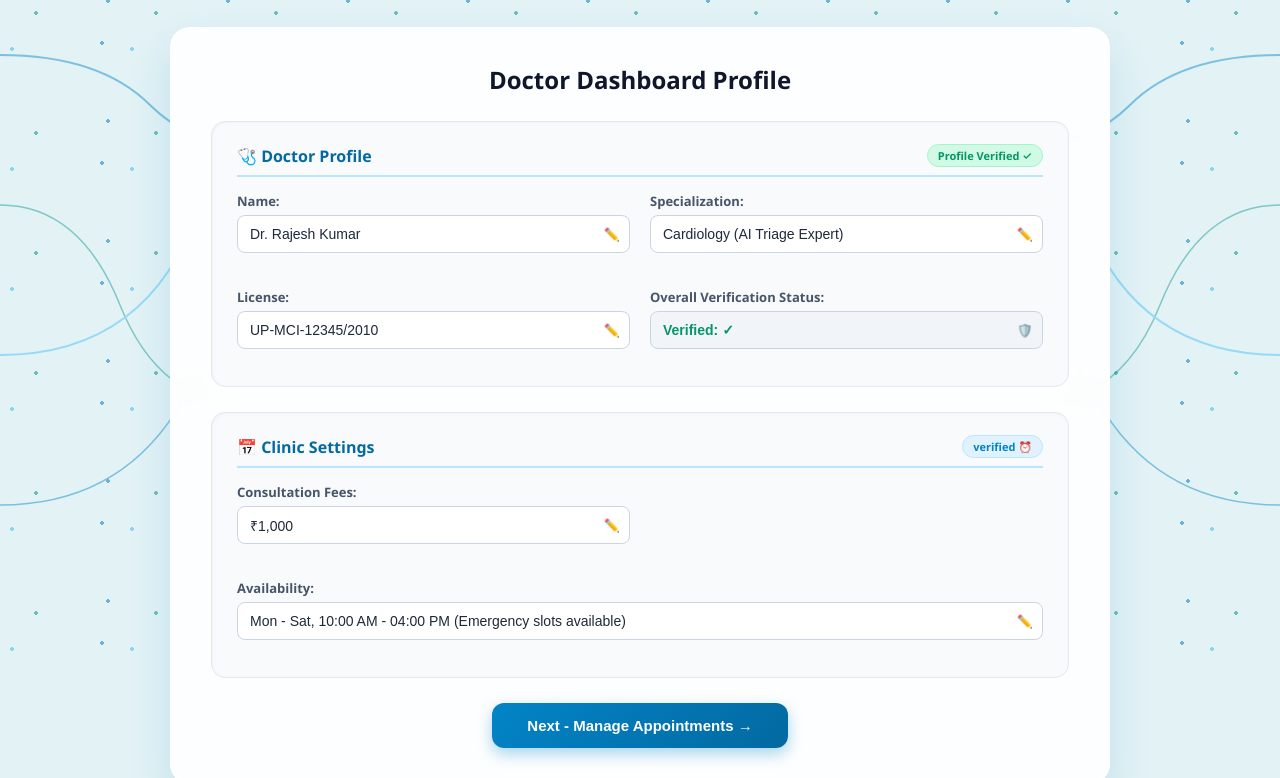
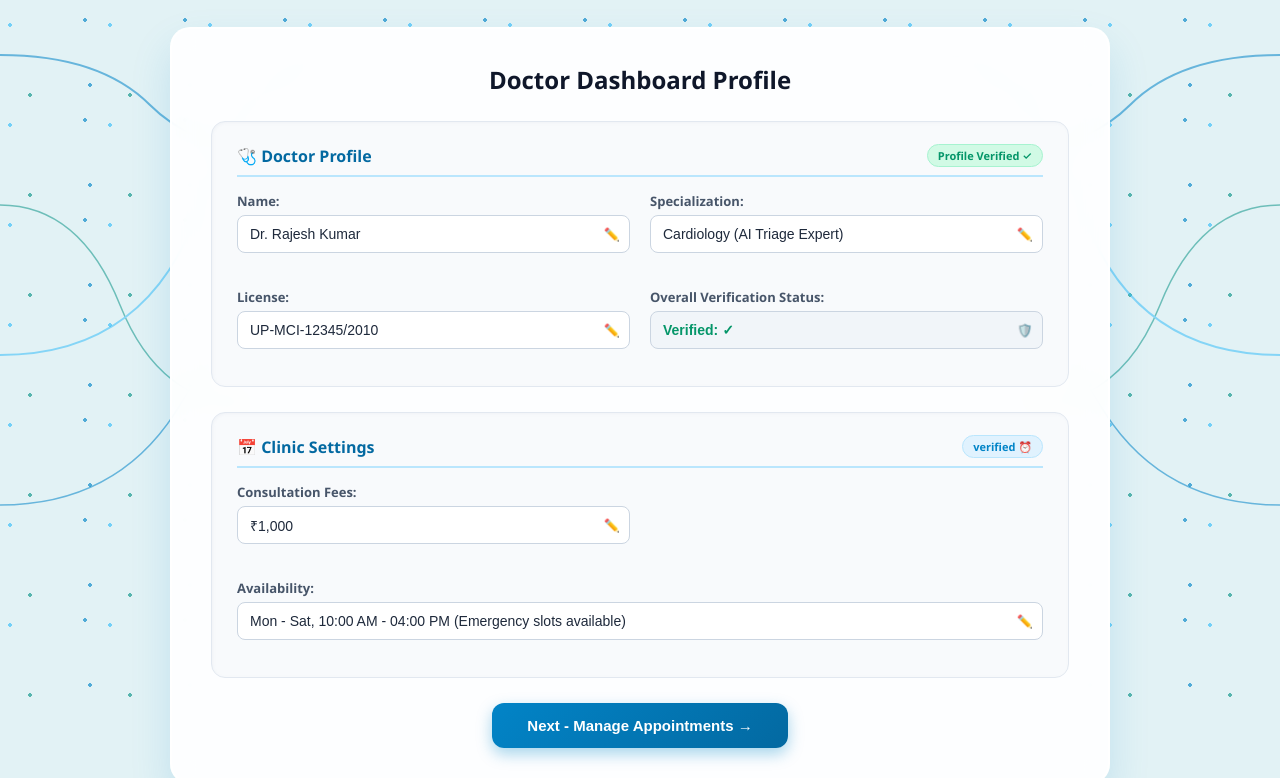
Before and after one commit to ishreyaaver/medical_triage_project_doctor, a plain HTML site: page dashboard.html in a window 1280 px wide. Shown: the part 95-873 px from the top of the page. Drawn offline with Linux system fonts and the light colour scheme.

Commit message:
Adjust background design properties in dashboard.html
Updated background opacity and sizes for design elements.

```diff
--- a/dashboard.html
+++ b/dashboard.html
@@ -17,7 +17,7 @@
             overflow-x: hidden;
         }
 
-        /* Background Medical Circuit Lines (Matching Login Page) */
+        /* Background Medical Circuit Lines (Matching Login Page & Screenshot) */
         .bg-design {
             position: fixed;
             top: 0;
@@ -26,13 +26,13 @@
             height: 100%;
             z-index: 0;
             pointer-events: none;
-            opacity: 0.55;
+            opacity: 0.65;
             background-image:
                 radial-gradient(circle at 10% 20%, #38bdf8 2px, transparent 2px),
                 radial-gradient(circle at 90% 80%, #0284c7 2px, transparent 2px),
                 radial-gradient(circle at 30% 90%, #0d9488 2px, transparent 2px),
                 radial-gradient(circle at 85% 15%, #0284c7 2px, transparent 2px);
-            background-size: 120px 120px;
+            background-size: 100px 100px;
         }
 
         .circuit-left, .circuit-right {
@@ -41,7 +41,7 @@
             height: 100%;
             width: 35%;
             z-index: 0;
-            opacity: 0.45;
+            opacity: 0.55;
             pointer-events: none;
             background-repeat: no-repeat;
             background-size: contain;
@@ -112,7 +112,7 @@
             display: flex;
             align-items: center;
             gap: 10px;
-            background: rgba(255, 255, 255, 0.85);
+            background: rgba(255, 255, 255, 0.9);
             padding: 6px 14px;
             border-radius: 30px;
             border: 1px solid rgba(186, 230, 253, 0.9);
```
